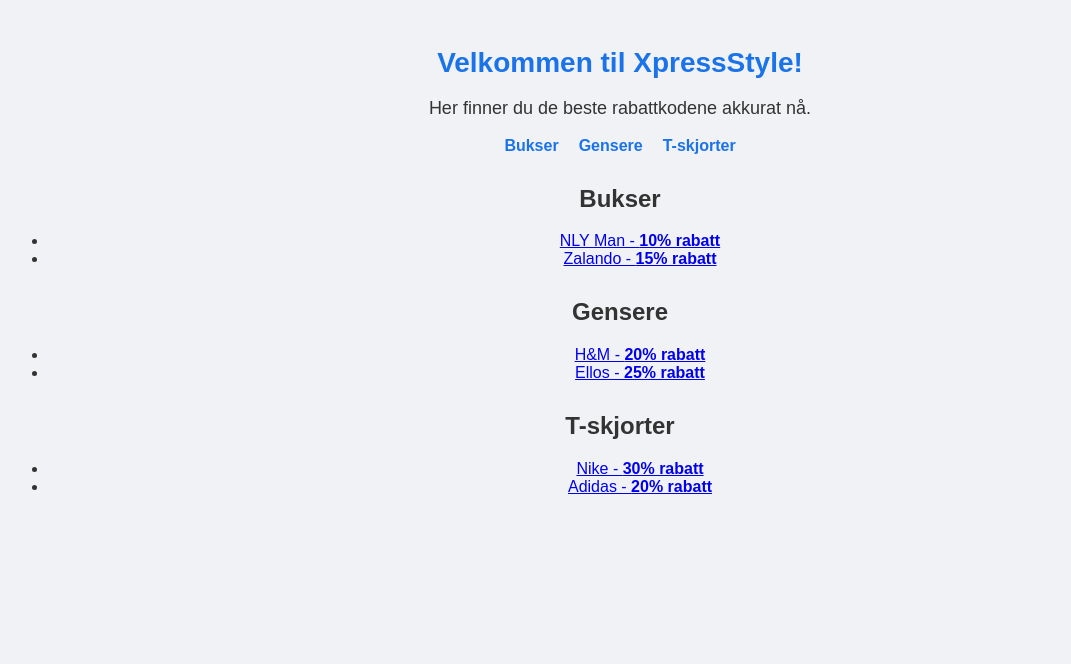
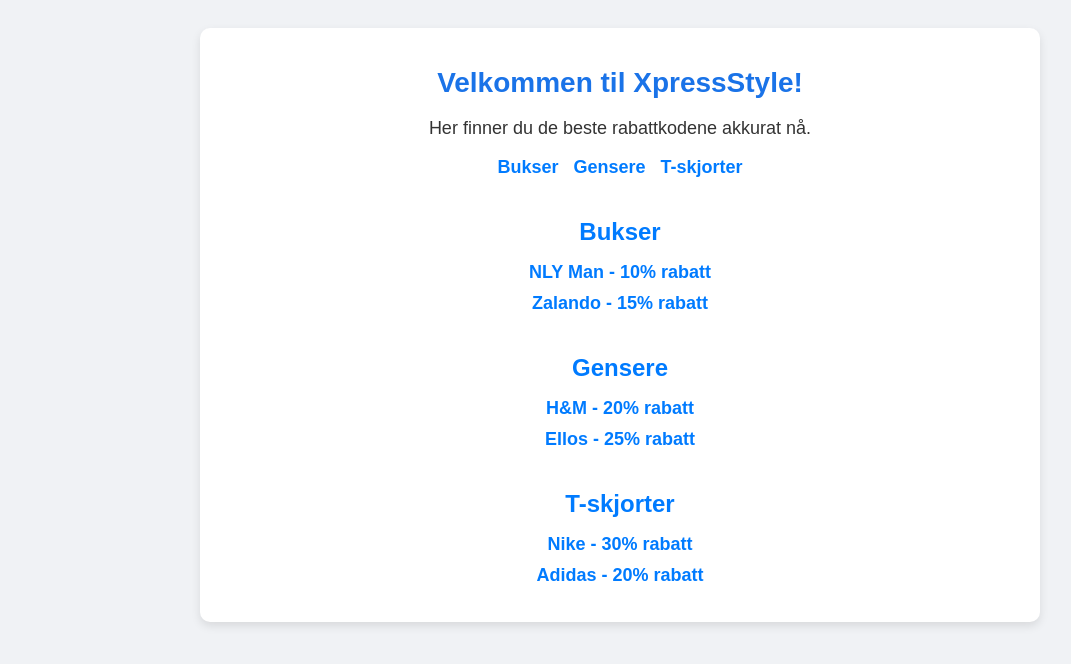
Before and after one commit to Mstensnes/Xpressstyle, a Next.js app: page / in a window 1280 px wide. Shown: the top 664 px of the page, without its empty margins (20-1091 px from the left). Built offline with nearby package versions, Linux system fonts and the light colour scheme.

Commit message:
Update global.css

```diff
--- a/styles/global.css
+++ b/styles/global.css
@@ -6,49 +6,76 @@
   padding: 20px;
 }
 
+.container {
+  max-width: 800px;
+  margin: 0 auto;
+  background: white;
+  padding: 20px;
+  border-radius: 10px;
+  box-shadow: 0px 4px 10px rgba(0, 0, 0, 0.1);
+}
+
 h1 {
   color: #1a73e8;
   font-size: 28px;
-}
-
-h2 {
-  font-size: 24px;
-  color: #333;
-  margin-top: 30px;
-  scroll-margin-top: 80px; /* Hindrer at overskriftene klippes av */
 }
 
 p {
   font-size: 18px;
 }
 
-/* Navigasjonslenker */
+/* Navigasjon */
 .nav-links {
   list-style: none;
   padding: 0;
   display: flex;
   justify-content: center;
-  gap: 20px;
+  gap: 15px;
   margin-bottom: 20px;
+}
+
+.nav-links li {
+  display: inline;
 }
 
 .nav-links a {
   text-decoration: none;
+  font-size: 18px;
   font-weight: bold;
-  color: #1a73e8;
+  color: #007bff;
 }
 
 .nav-links a:hover {
   text-decoration: underline;
 }
 
-/* Kategori-seksjon */
-.kategori-seksjon {
-  margin-top: 50px;
-  padding: 20px;
-  background: white;
-  border-radius: 10px;
-  box-shadow: 0px 4px 6px rgba(0, 0, 0, 0.1);
-  display: inline-block;
-  width: 60%;
+/* Kategorier */
+.category {
+  margin-top: 40px;
 }
+
+.category h2 {
+  font-size: 24px;
+  color: #007bff;
+  margin-bottom: 10px;
+}
+
+.category ul {
+  list-style: none;
+  padding: 0;
+}
+
+.category li {
+  margin: 10px 0;
+}
+
+.category a {
+  font-size: 18px;
+  font-weight: bold;
+  text-decoration: none;
+  color: #007bff;
+}
+
+.category a:hover {
+  text-decoration: underline;
+}
```
